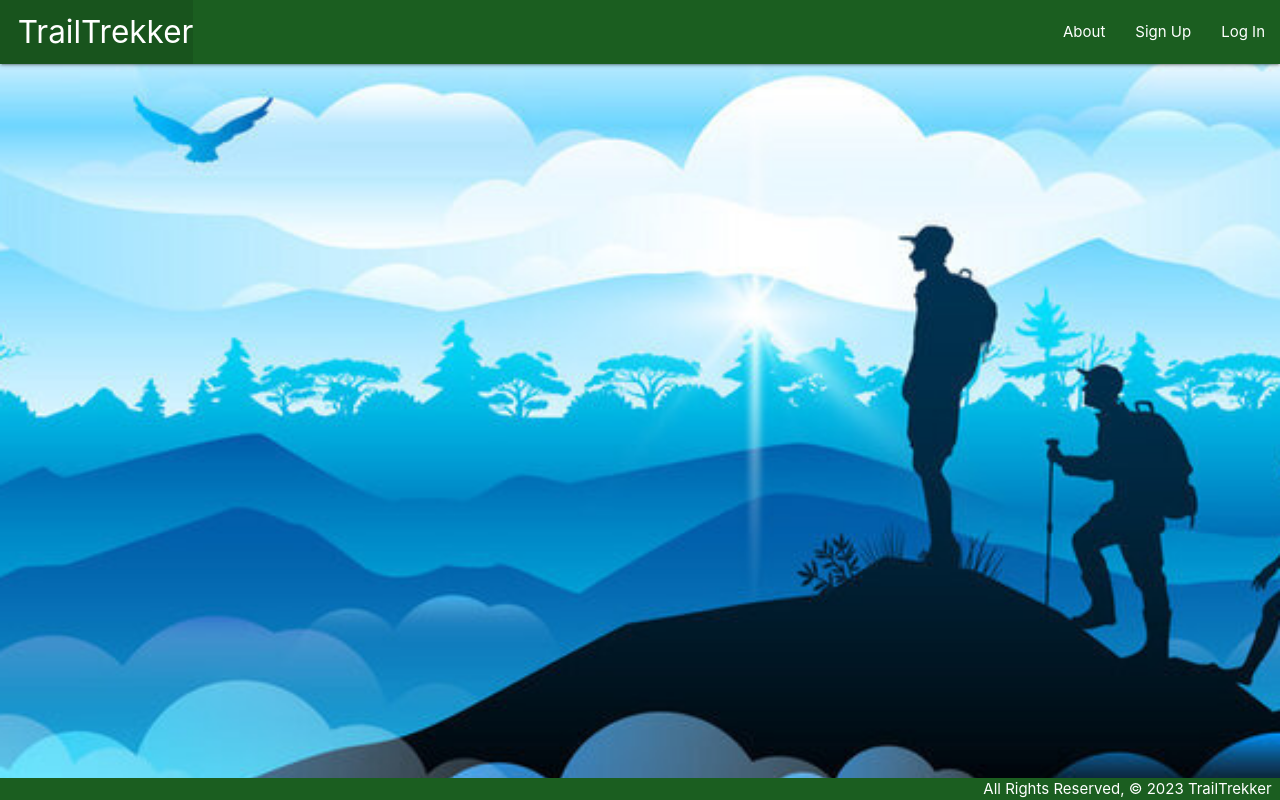
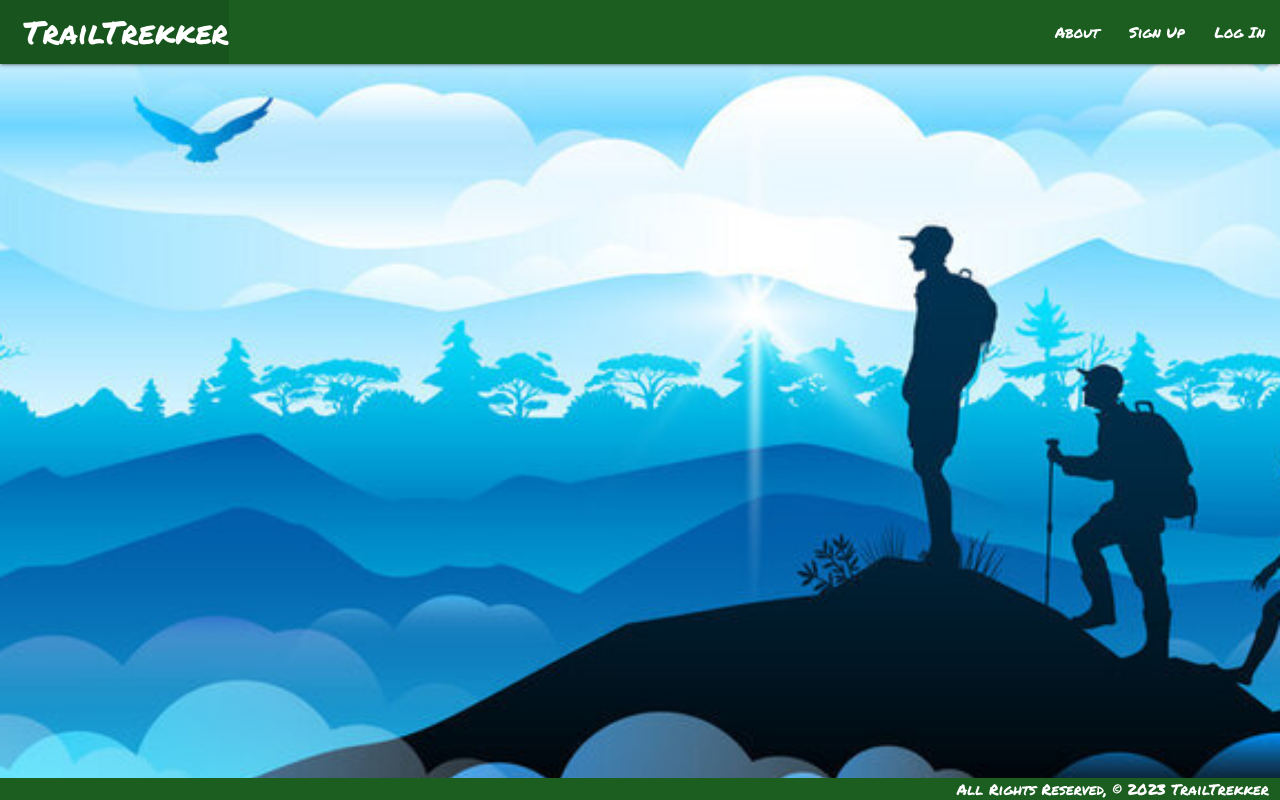
Before and after one commit to jgallagher13/trailtrekker, a Django app: page / in a window 1280 px wide. Run offline with Django 4.2, Linux system fonts and the light colour scheme.

Commit message:
add README

```diff
--- a/main_app/static/css/style.css
+++ b/main_app/static/css/style.css
@@ -6,6 +6,7 @@ body {
   background-size: cover;
   background-repeat: no-repeat;
   background-position: center;
+  font-family: 'Permanent Marker', cursive;
 }
 
   main {
--- a/main_app/templates/base.html
+++ b/main_app/templates/base.html
@@ -10,6 +10,9 @@
   <link rel="stylesheet" href="https://cdnjs.cloudflare.com/ajax/libs/materialize/1.0.0/css/materialize.min.css">
   <link rel="stylesheet" type="text/css" href="{% static 'css/style.css' %}">
   <script src="https://cdnjs.cloudflare.com/ajax/libs/materialize/1.0.0/js/materialize.min.js"></script>
+  <link rel="preconnect" href="https://fonts.googleapis.com">
+<link rel="preconnect" href="https://fonts.gstatic.com" crossorigin>
+<link href="https://fonts.googleapis.com/css2?family=Open+Sans:wght@300&family=Permanent+Marker&family=Poppins:wght@100&display=swap" rel="stylesheet">
 </head>
 <body>
   <header class="navbar-fixed">
```
Also changed, not shown: README.md (added), main_app/static/image/trailtrekkerabout.png (added), main_app/static/image/trailtrekkeraddtrail.png (added), main_app/static/image/trailtrekkerdetail.png (added), 2 other files.
